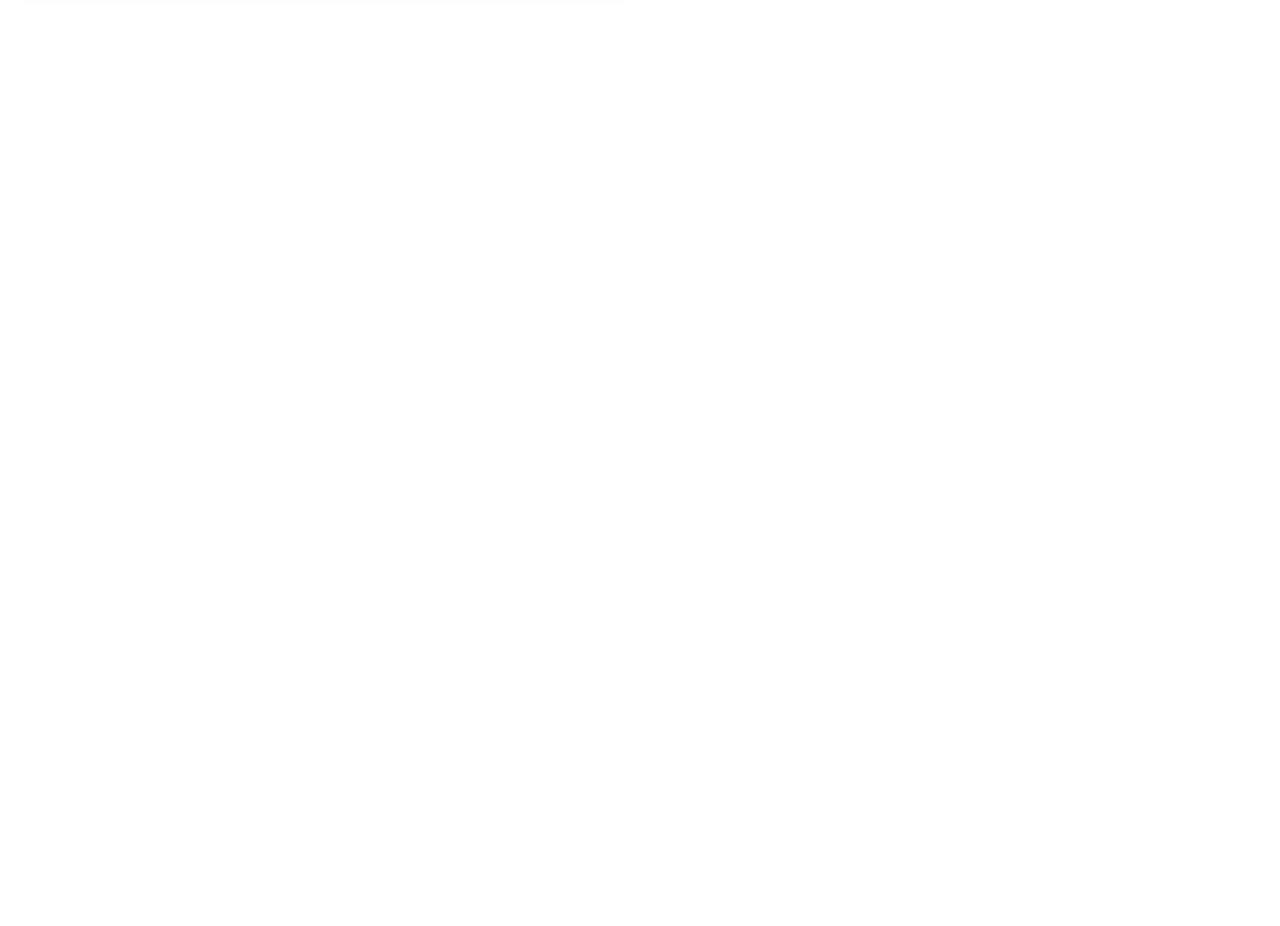
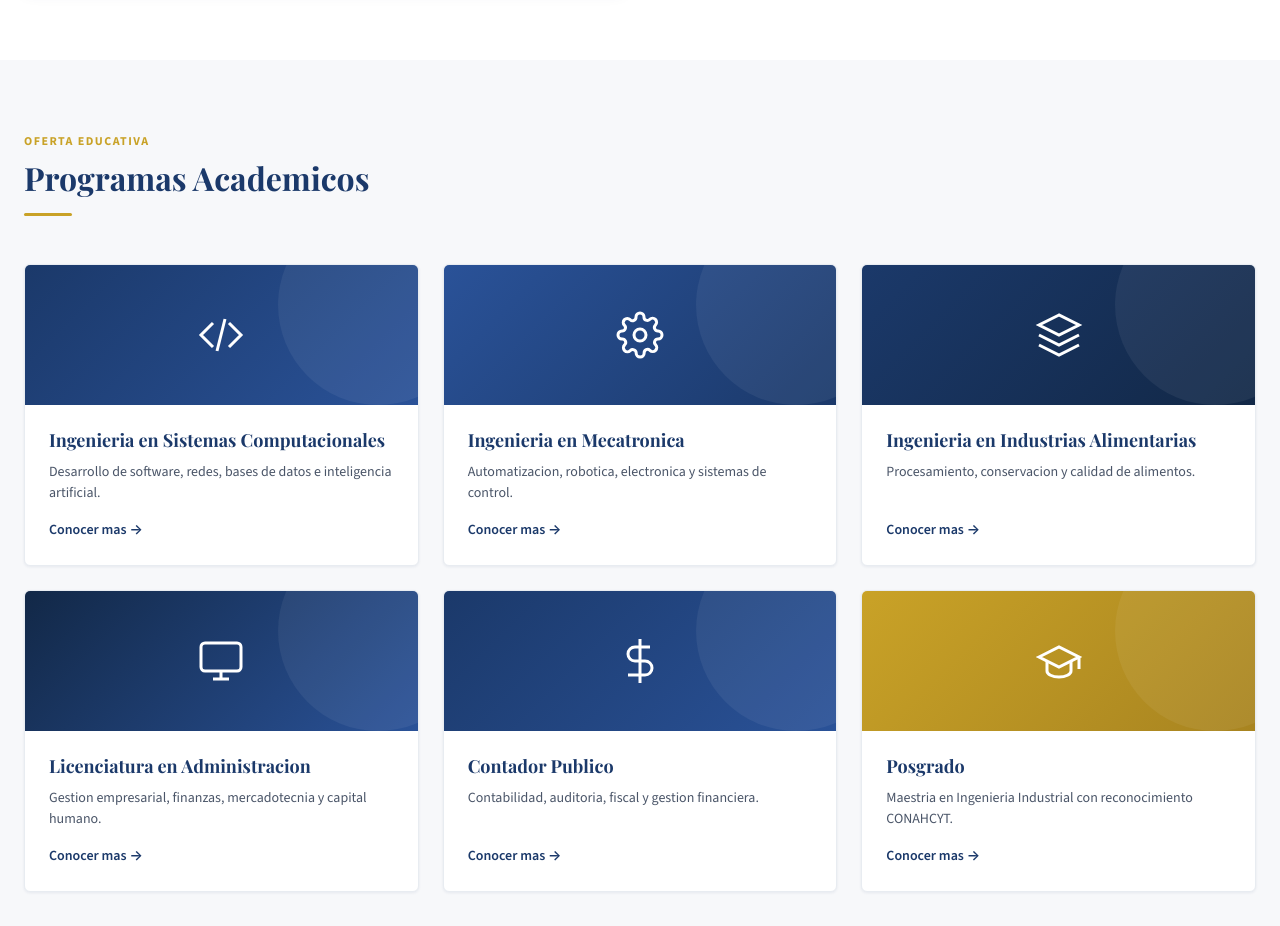
Before and after one commit to eduardoAbr0/xdTest, a Vue app: page / in a window 1280 px wide. Shown: the part 1480-2406 px from the top of the page. Before the commit the page ends 1540 px from the top, so only its background shows below. Built offline with nearby package versions, Linux system fonts and the light colour scheme.

Commit message:
feat: agregar sección de oferta educativa

```diff
--- a/src/App.vue
+++ b/src/App.vue
@@ -6,6 +6,7 @@ import BuscadorModal from './components/BuscadorModal.vue'
 import HeroSlider from './components/HeroSlider.vue'
 import CifrasRapidas from './components/CifrasRapidas.vue'
 import SeccionNoticias from './components/SeccionNoticias.vue'
+import OfertaEducativa from './components/OfertaEducativa.vue'
 import { useScrollObserver } from './composables/useScrollObserver.js'
 import { ref } from 'vue'
 
@@ -23,5 +24,6 @@ useScrollObserver()
     <HeroSlider />
     <CifrasRapidas />
     <SeccionNoticias />
+    <OfertaEducativa />
   </main>
 </template>
--- a/src/assets/styles/main.css
+++ b/src/assets/styles/main.css
@@ -854,3 +854,80 @@ ul { list-style: none; }
   .noticias-grid { grid-template-columns: 1fr; }
   .noticia-destacada { grid-row: auto; }
 }
+
+/* --------------------------------------------------------------------------
+   Oferta educativa
+   -------------------------------------------------------------------------- */
+.carrera-card {
+  background: var(--blanco);
+  border-radius: var(--radio);
+  overflow: hidden;
+  box-shadow: var(--sombra-sm);
+  border: 1px solid var(--gris-200);
+  transition: all var(--transicion);
+  display: flex;
+  flex-direction: column;
+}
+
+.carrera-card:hover {
+  box-shadow: var(--sombra-lg);
+  transform: translateY(-4px);
+  border-color: var(--azul-claro);
+}
+
+.carrera-card__icono {
+  height: 140px;
+  display: flex;
+  align-items: center;
+  justify-content: center;
+  color: var(--blanco);
+  position: relative;
+  overflow: hidden;
+}
+
+.carrera-card__icono::after {
+  content: '';
+  position: absolute;
+  width: 200px;
+  height: 200px;
+  background: rgba(255,255,255,0.06);
+  border-radius: 50%;
+  top: -60px;
+  right: -60px;
+}
+
+.carrera-card__body {
+  padding: 24px;
+  flex: 1;
+  display: flex;
+  flex-direction: column;
+}
+
+.carrera-card__nombre {
+  font-family: 'Playfair Display', serif;
+  font-size: 18px;
+  font-weight: 700;
+  color: var(--azul);
+  margin-bottom: 8px;
+  line-height: 1.3;
+}
+
+.carrera-card__desc {
+  font-size: 14px;
+  color: var(--gris-700);
+  line-height: 1.5;
+  flex: 1;
+}
+
+.carrera-card__link {
+  display: inline-flex;
+  align-items: center;
+  gap: 6px;
+  margin-top: 16px;
+  font-size: 14px;
+  font-weight: 600;
+  color: var(--azul);
+  transition: gap var(--transicion);
+}
+
+.carrera-card:hover .carrera-card__link { gap: 10px; color: var(--azul-claro); }
--- /dev/null
+++ b/src/components/OfertaEducativa.vue
@@ -0,0 +1,27 @@
+<script setup>
+import SeccionHeader from './SeccionHeader.vue'
+import { carreras } from '../data/siteData.js'
+import { iconos } from '../data/icons.js'
+</script>
+
+<template>
+  <section class="seccion seccion--gris">
+    <div class="seccion__inner">
+      <SeccionHeader etiqueta="Oferta Educativa" titulo="Programas Academicos" />
+      <div class="row g-4">
+        <div v-for="carrera in carreras" :key="carrera.nombre" class="col-12 col-md-6 col-lg-4">
+          <a :href="carrera.href" class="carrera-card animado h-100">
+            <div class="carrera-card__icono" :class="`tema-${carrera.tema}`">
+              <svg width="48" height="48" viewBox="0 0 24 24" fill="none" stroke="currentColor" stroke-width="1.5" v-html="iconos[carrera.icono]"></svg>
+            </div>
+            <div class="carrera-card__body">
+              <h3 class="carrera-card__nombre">{{ carrera.nombre }}</h3>
+              <p class="carrera-card__desc">{{ carrera.descripcion }}</p>
+              <span class="carrera-card__link">Conocer mas &rarr;</span>
+            </div>
+          </a>
+        </div>
+      </div>
+    </div>
+  </section>
+</template>
--- a/src/data/siteData.js
+++ b/src/data/siteData.js
@@ -63,6 +63,51 @@ export const menuItems = [
       { label: 'Movilidad Estudiantil', href: 'pdf/Lineamientos/Movilidad_Estudiantil.pdf', external: true },
       { label: 'Residencia Profesional', href: 'pdf/Lineamientos/Operacion_y_Acreditacion_de_la_Residencia_Profesional.pdf', external: true }
     ]
+  }
+]
+
+export const carreras = [
+  {
+    nombre: 'Ingenieria en Sistemas Computacionales',
+    descripcion: 'Desarrollo de software, redes, bases de datos e inteligencia artificial.',
+    href: 'ISC.html',
+    icono: 'code',
+    tema: 'azul'
+  },
+  {
+    nombre: 'Ingenieria en Mecatronica',
+    descripcion: 'Automatizacion, robotica, electronica y sistemas de control.',
+    href: 'IM.html',
+    icono: 'gear',
+    tema: 'azul-claro'
+  },
+  {
+    nombre: 'Ingenieria en Industrias Alimentarias',
+    descripcion: 'Procesamiento, conservacion y calidad de alimentos.',
+    href: 'IIA.html',
+    icono: 'layers',
+    tema: 'azul-oscuro'
+  },
+  {
+    nombre: 'Licenciatura en Administracion',
+    descripcion: 'Gestion empresarial, finanzas, mercadotecnia y capital humano.',
+    href: 'LA.html',
+    icono: 'monitor',
+    tema: 'oscuro'
+  },
+  {
+    nombre: 'Contador Publico',
+    descripcion: 'Contabilidad, auditoria, fiscal y gestion financiera.',
+    href: 'CP.html',
+    icono: 'dollar',
+    tema: 'azul'
+  },
+  {
+    nombre: 'Posgrado',
+    descripcion: 'Maestria en Ingenieria Industrial con reconocimiento CONAHCYT.',
+    href: 'Pos.html',
+    icono: 'graduation',
+    tema: 'dorado'
   }
 ]
 
```
